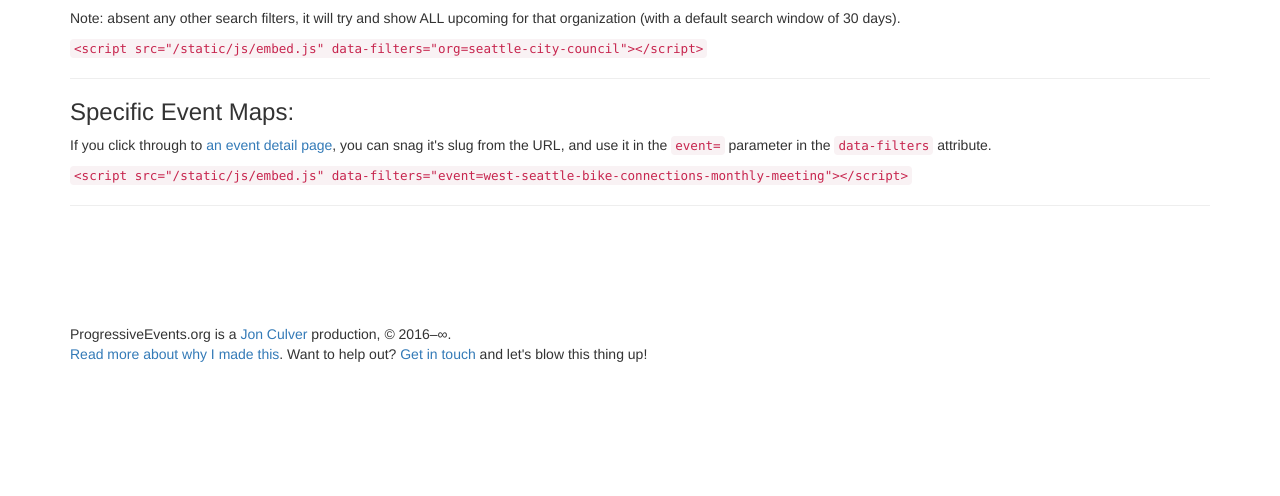
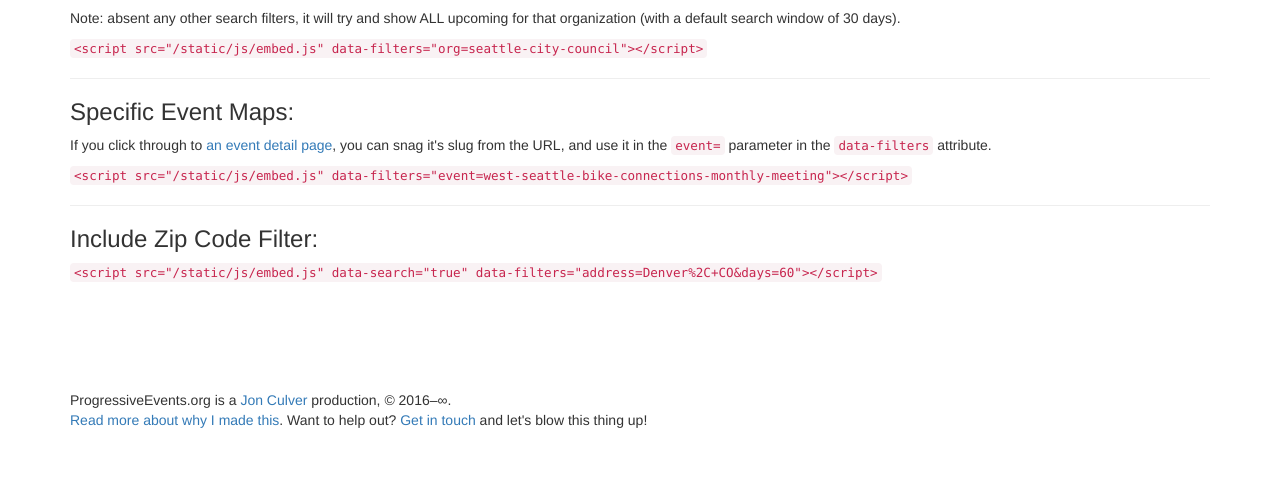
Before and after one commit to bahoo/progressive-events, a Django app: page /embed-demo in a window 1280 px wide. Shown: the part 1187-1683 px from the top of the page. Before the commit the page ends 1549 px from the top, so only its background shows below. Run offline with Django 3.2, Linux system fonts and the light colour scheme; parts of the project's set-up code (start-up, migrations or seed data) failed here and were passed over; some libraries are stand-ins or nearby versions.

Commit message:
Add a search field.

```diff
--- a/core/static/js/embed.js
+++ b/core/static/js/embed.js
@@ -84,6 +84,51 @@ var progressive_events_embed = (function(){
                 attribution: '&copy; <a href="http://osm.org/copyright">OpenStreetMap</a> contributors'
             }).addTo(self.map);
 
+            // add zip code search field?
+            self.showSearch = self.scriptTag.dataset.search;
+
+            if(self.showSearch){
+                searchWrapper = document.createElement('div');
+                searchLabel = document.createElement('label');
+                searchLabel.innerHTML = "Filter Events by Zip Code:";
+                self.searchField = document.createElement('input');
+                self.searchField.setAttribute('placeholder', '90210');
+                self.searchField.setAttribute('size', '5');
+                self.searchField.setAttribute('style', 'margin-left: 0.5em; text-align: center; padding: 0 0.5em;');
+
+                searchLabel.appendChild(self.searchField);
+                searchWrapper.appendChild(searchLabel);
+
+                self.scriptTag.parentNode.insertBefore(searchWrapper, self.scriptTag.nextSibling);
+
+                // should be bound somewhere separately, but...
+                self.searchField.addEventListener('keyup', self.handleZipSearch);
+
+            }
+
+        },
+
+        handleZipSearch: function(e){
+
+            if(typeof self.clearEventsTimeout !== 'undefined'){
+                clearTimeout(self.clearEventsTimeout);
+            }
+
+            if(e.which == 13 || e.target.value.length >= 5){
+
+                self.clearEventsTimeout = setTimeout(function(){
+
+                    if(e.which == 13 && e.target.value.length == 0){
+                        self.filters = self.scriptTag.dataset.filters;
+                    } else {
+                        self.filters = (self.filters.replace(/address=[^&]+/, "") + "&address=" + e.target.value).replace(/&+/, '&');
+                        self.filters = (self.filters.replace(/distance=[^&]+/, "") + "&distance=" + 5).replace(/&+/, '&');
+                    }
+                    self.clearEvents();
+                    self.loadEvents();
+                }, 300);
+            }
+
         },
 
         queryfyJSON: function(blob){
@@ -99,6 +144,10 @@ var progressive_events_embed = (function(){
                             encodeURIComponent(blob[key]);
                     }).join('&');
 
+        },
+
+        clearEvents: function(){
+            self.map.removeLayer(self.markerGroup);
         },
 
         loadEvents: function(){
@@ -121,10 +170,10 @@ var progressive_events_embed = (function(){
 
                 }
 
-                var markerGroup = L.featureGroup(points);
-                markerGroup.addTo(self.map);
+                self.markerGroup = L.featureGroup(points);
+                self.markerGroup.addTo(self.map);
                 if(points.length > 1){
-                    self.map.fitBounds(markerGroup.getBounds().pad(0.2));
+                    self.map.fitBounds(self.markerGroup.getBounds().pad(0.2));
                 } else {
                     self.map.setView(L.latLng(points[0]._latlng.lat, points[0]._latlng.lng), 13);
                 }
--- a/core/templates/embed-demo.html
+++ b/core/templates/embed-demo.html
@@ -40,4 +40,9 @@
 
 <hr />
 
+<h3>Include Zip Code Filter:</h3>
+<!-- <p>You can find the search params format by doing a search on the home page &mdash; just copy the query string.</p> -->
+<p><code>&lt;script src="{% static "js/embed.js" %}" data-search="true" data-filters="address=Denver%2C+CO&amp;days=60"&gt;&lt;/script&gt;</code></p>
+<script src="{% static "js/embed.js" %}" data-search="true" data-filters="address=Denver%2C+CO&amp;days=60"></script>
+
 {% endblock %}
```
